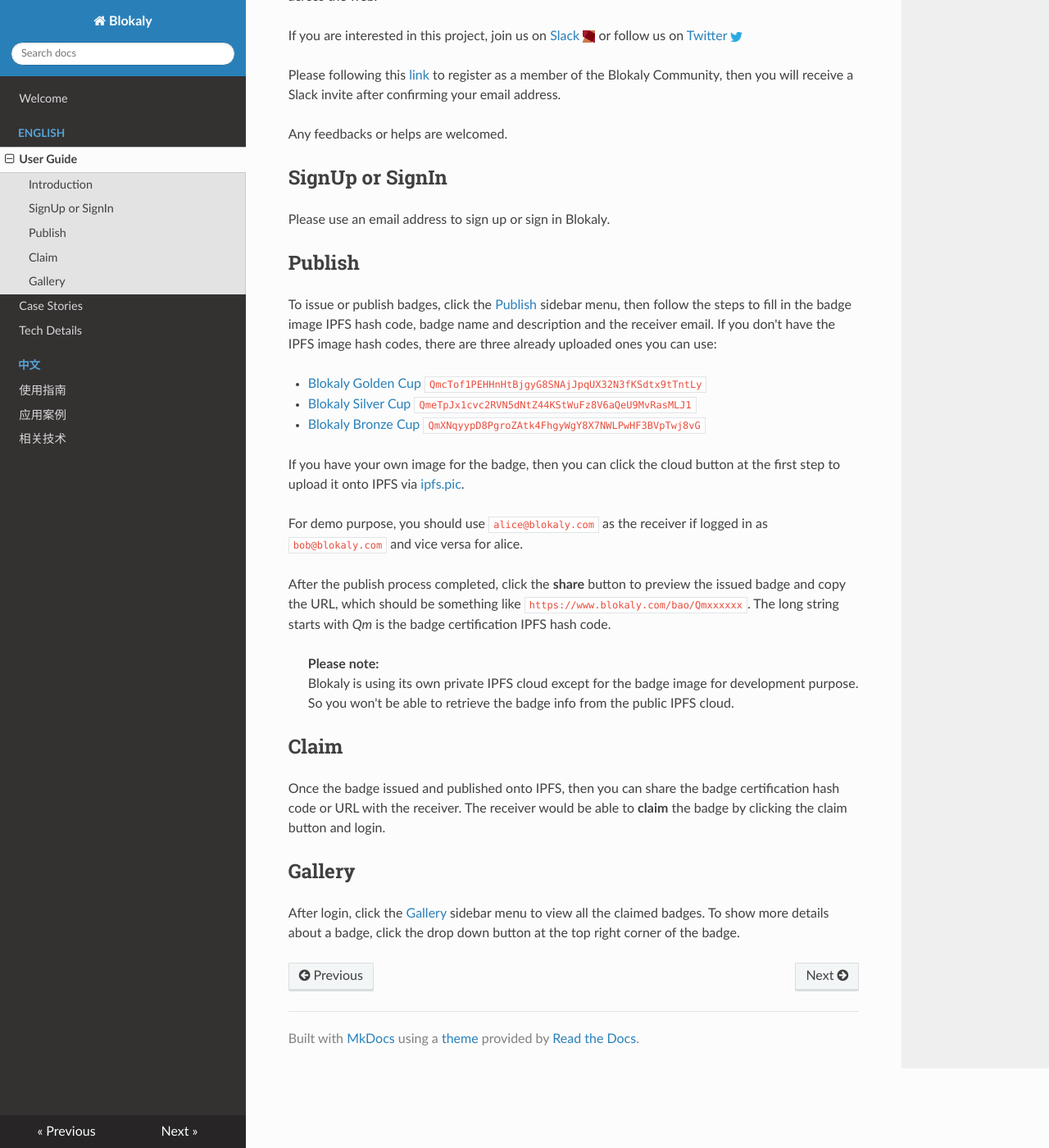
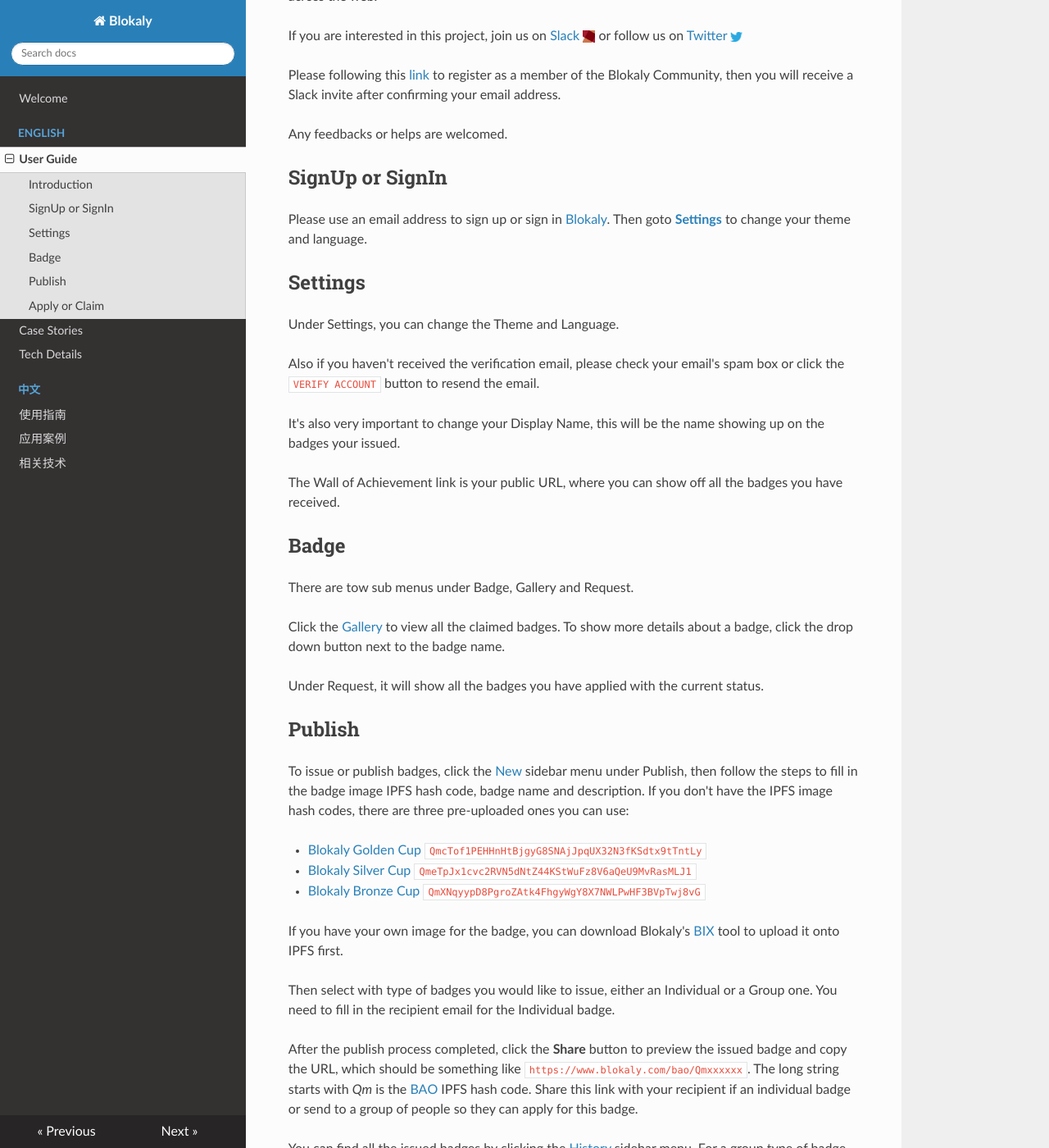
Before and after one commit to blokaly/banana, an MkDocs documentation site: the page built from docs/en/usage.md, in a window 1280 px wide and 1400 px high, scrolled down 400 px. Shown: the whole window at 82% size. Built offline with MkDocs 1.6.1, drawn with Linux system fonts in a browser that asks for light colours; nearby versions of some CDN libraries; old or Windows-style settings are respelled for this version of MkDocs; some of the changed text lies outside the part shown.

Commit message:
update english version of usage

```diff
--- a/docs/en/usage.md
+++ b/docs/en/usage.md
@@ -18,34 +18,48 @@ Any feedbacks or helps are welcomed.
 
 ## SignUp or SignIn
 
-Please use an email address to sign up or sign in Blokaly.
+Please use an email address to sign up or sign in [Blokaly](https://www.blokaly.com).
+Then goto [**Settings**](#settings) to change your theme and language.
+
+## Settings
+Under Settings, you can change the Theme and Language.
+
+Also if you haven't received the verification email, please check your email's spam box or click the `VERIFY ACCOUNT` button to resend the email.
+
+It's also very important to change your Display Name, this will be the name showing up on the badges your issued.
+
+The Wall of Achievement link is your public URL, where you can show off all the badges you have received.
+
+## Badge
+There are tow sub menus under Badge, Gallery and Request.
+
+Click the [Gallery](https://www.blokaly.com/gallery) to view all the claimed badges. To show more details about a badge, click the drop down button next to the badge name.
+
+Under Request, it will show all the badges you have applied with the current status.
+
 
 ## Publish
 
-To issue or publish badges, click the [Publish](https://www.blokaly.com/publish) sidebar menu, then follow the steps to fill in the badge image IPFS hash code, badge name and description and the receiver email.
-If you don't have the IPFS image hash codes, there are three already uploaded ones you can use:
+To issue or publish badges, click the [New](https://www.blokaly.com/publish/new) sidebar menu under Publish,
+then follow the steps to fill in the badge image IPFS hash code, badge name and description.
+If you don't have the IPFS image hash codes, there are three pre-uploaded ones you can use:
 
 - [Blokaly Golden Cup](https://gateway.ipfs.io/ipfs/QmcTof1PEHHnHtBjgyG8SNAjJpqUX32N3fKSdtx9tTntLy) `QmcTof1PEHHnHtBjgyG8SNAjJpqUX32N3fKSdtx9tTntLy`
 - [Blokaly Silver Cup](https://gateway.ipfs.io/ipfs/QmeTpJx1cvc2RVN5dNtZ44KStWuFz8V6aQeU9MvRasMLJ1) `QmeTpJx1cvc2RVN5dNtZ44KStWuFz8V6aQeU9MvRasMLJ1`
 - [Blokaly Bronze Cup](https://gateway.ipfs.io/ipfs/QmXNqyypD8PgroZAtk4FhgyWgY8X7NWLPwHF3BVpTwj8vG) `QmXNqyypD8PgroZAtk4FhgyWgY8X7NWLPwHF3BVpTwj8vG`
 
-If you have your own image for the badge, then you can click the cloud button at the first step to upload it onto IPFS via [ipfs.pic](https://ipfs.pics/).
+If you have your own image for the badge, you can download Blokaly's [BIX](https://github.com/blokaly/bix) tool to upload it onto IPFS first.
 
-For demo purpose, you should use `alice@blokaly.com` as the receiver if logged in as `bob@blokaly.com` and vice versa for alice.
+Then select with type of badges you would like to issue, either an Individual or a Group one. You need to fill in the recipient email for the Individual badge.
 
-After the publish process completed, click the **share** button to preview the issued badge and copy the URL, which should be something like `https://www.blokaly.com/bao/Qmxxxxxx`.
-The long string starts with _Qm_ is the badge certification IPFS hash code.
+After the publish process completed, click the **Share** button to preview the issued badge and copy the URL, which should be something like `https://www.blokaly.com/bao/Qmxxxxxx`.
+The long string starts with _Qm_ is the [BAO](../../en/tech/#bao) IPFS hash code. Share this link with your recipient if an individual badge or send to a group of people so they can apply for this badge.
 
-> **Please note:**<br/>
-> Blokaly is using its own private IPFS cloud except for the badge image for development purpose.<br/>
-> So you won't be able to retrieve the badge info from the public IPFS cloud.
+You can find all the issued badges by clicking the [History](https://www.blokaly.com/publish/history) sidebar menu.
+For a group type of badge, you can see all the applicants of it and take actions `accept`, `reject` or `issue` on each of them.
 
-## Claim
 
-Once the badge issued and published onto IPFS, then you can share the badge certification hash code or URL with the receiver.
-The receiver would be able to **claim** the badge by clicking the claim button and login.
+## Apply or Claim
 
-## Gallery
-
-After login, click the [Gallery](https://www.blokaly.com/gallery) sidebar menu to view all the claimed badges.
-To show more details about a badge, click the drop down button at the top right corner of the badge.
+Once the badge issued onto IPFS, then you can share the badge's [BAO](../../en/tech/#bao) hash code or URL with the intended receiver(s).
+The receiver would be able to **Claim** (if individual type) or **Apply** (if group type) for the badge by clicking the corresponding button.
```
Also changed, not shown: other parts of docs/en/usage.md (+1 -1 lines), docs/en/tech.md (+1 -1 lines).
